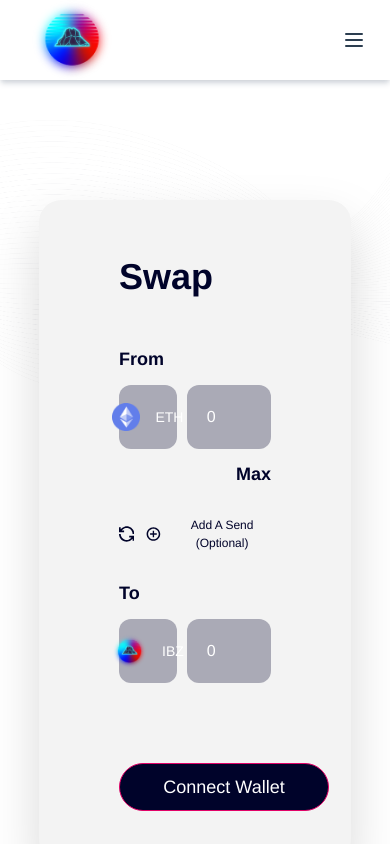
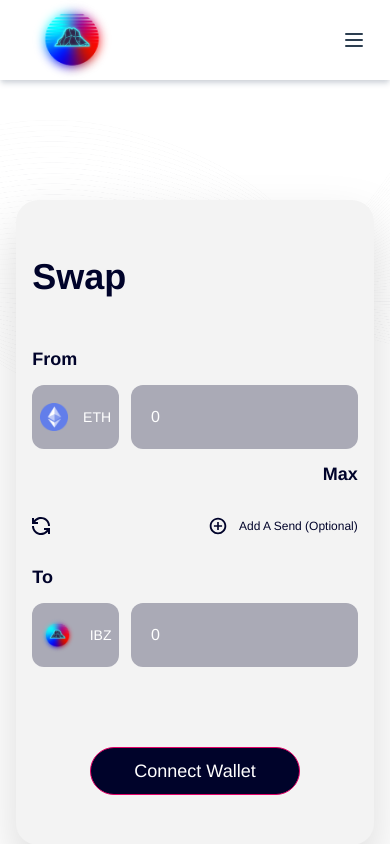
Before and after one commit to cocoa-1012/Dapp-Vue3, a Vue app: page /swap in a window 390 px wide. Shown: the top 844 px of the page. Built offline with nearby package versions, Linux system fonts and the light colour scheme.

Commit message:
swap page responsive

```diff
--- a/src/views/Farming.vue
+++ b/src/views/Farming.vue
@@ -6,8 +6,8 @@
       flex flex-col
       items-left
       max-w-4xl
-      w-4/5
-      lg:px-20
+      w-11/12
+      lg:4/5 lg:px-20
       px-4
       py-[50px]
       my-[80px]
--- a/src/views/Home.vue
+++ b/src/views/Home.vue
@@ -6,8 +6,8 @@
       flex flex-col
       items-left
       max-w-4xl
-      w-4/5
-      lg:px-20
+      w-11/12
+      lg:4/5 lg:px-20
       px-4
       py-[50px]
       my-[80px]
--- a/src/views/Swap.vue
+++ b/src/views/Swap.vue
@@ -6,8 +6,9 @@
       flex flex-col
       items-left
       max-w-4xl
-      w-4/5
-      px-[80px]
+      w-11/12
+      lg:4/5 lg:px-20
+      px-4
       py-[50px]
       my-[80px]
       rounded-[22px]
@@ -45,10 +46,10 @@
           flex
           justify-center
           items-center
-          mr-[10px]
-          w-[119px]
+          mr-3
+          w-32
           h-16
-          rounded-[12px]
+          rounded-xl
         "
       >
         <img src="/src/assets/images/eth.png" alt="Image" class="w-7 h-7" />
@@ -143,10 +144,10 @@
           flex
           justify-center
           items-center
-          mr-[10px]
-          w-[119px]
+          mr-3
+          w-32
           h-16
-          rounded-[12px]
+          rounded-xl
         "
       >
         <img
```
